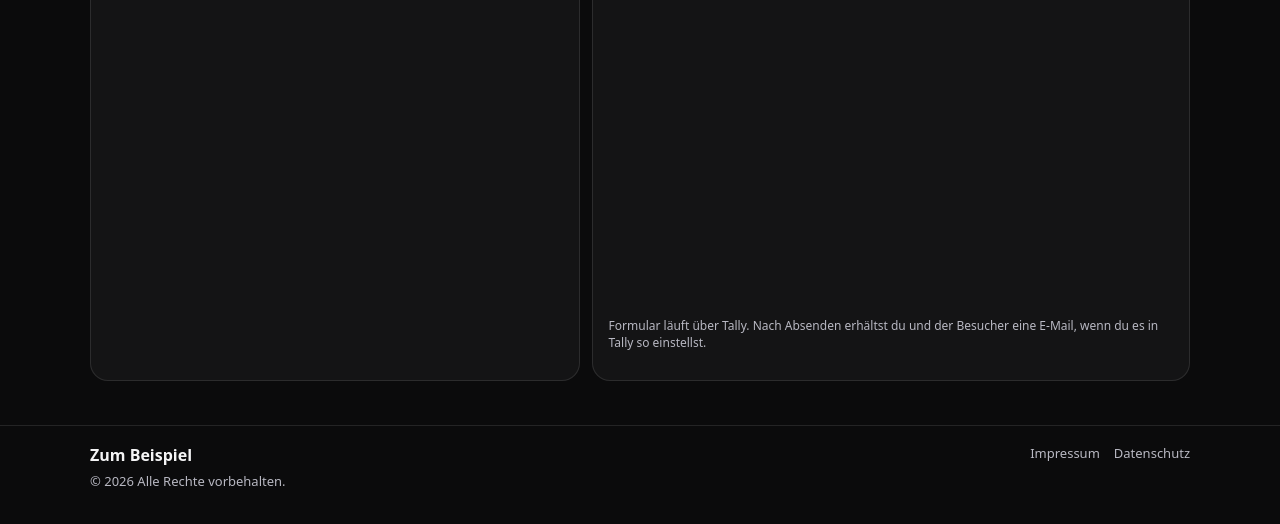
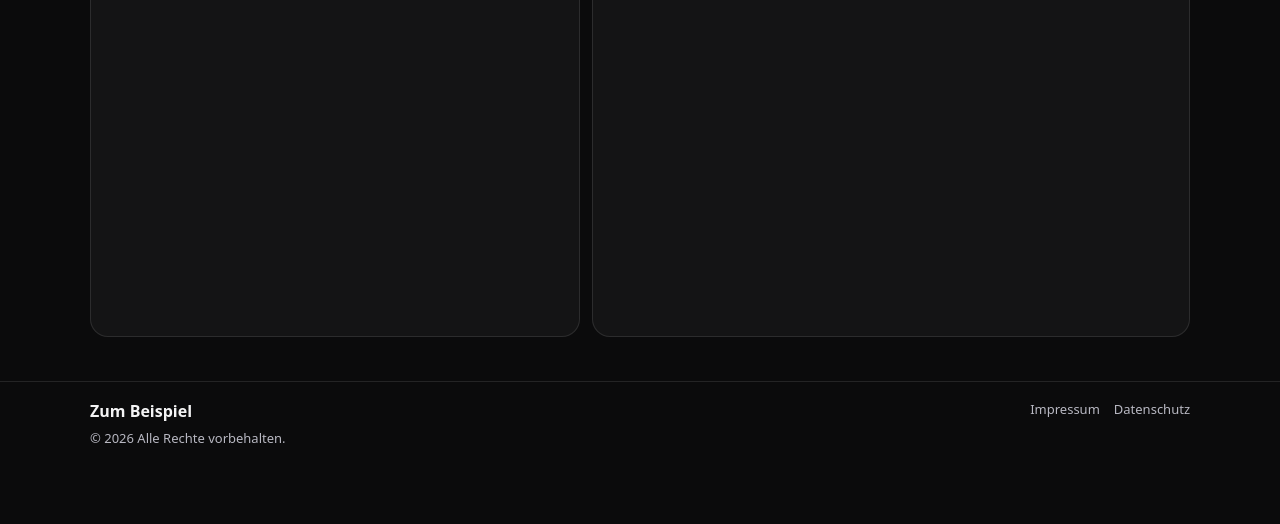
Before and after one commit to businesspaulmommsen/webstudio-pm-site, a plain HTML site: page index.html in a window 1280 px wide. Shown: the part 2215-2739 px from the top of the page. Drawn offline with Linux system fonts and the light colour scheme; a script that the page names is missing.

Commit message:
Update index.html

```diff
--- a/index.html
+++ b/index.html
@@ -188,7 +188,7 @@
             ></iframe>
 
             <p class="form-hint">
-              Formular läuft über Tally. Nach Absenden erhältst du und der Besucher eine E-Mail, wenn du es in Tally so einstellst.
+
             </p>
           </div>
 
```
